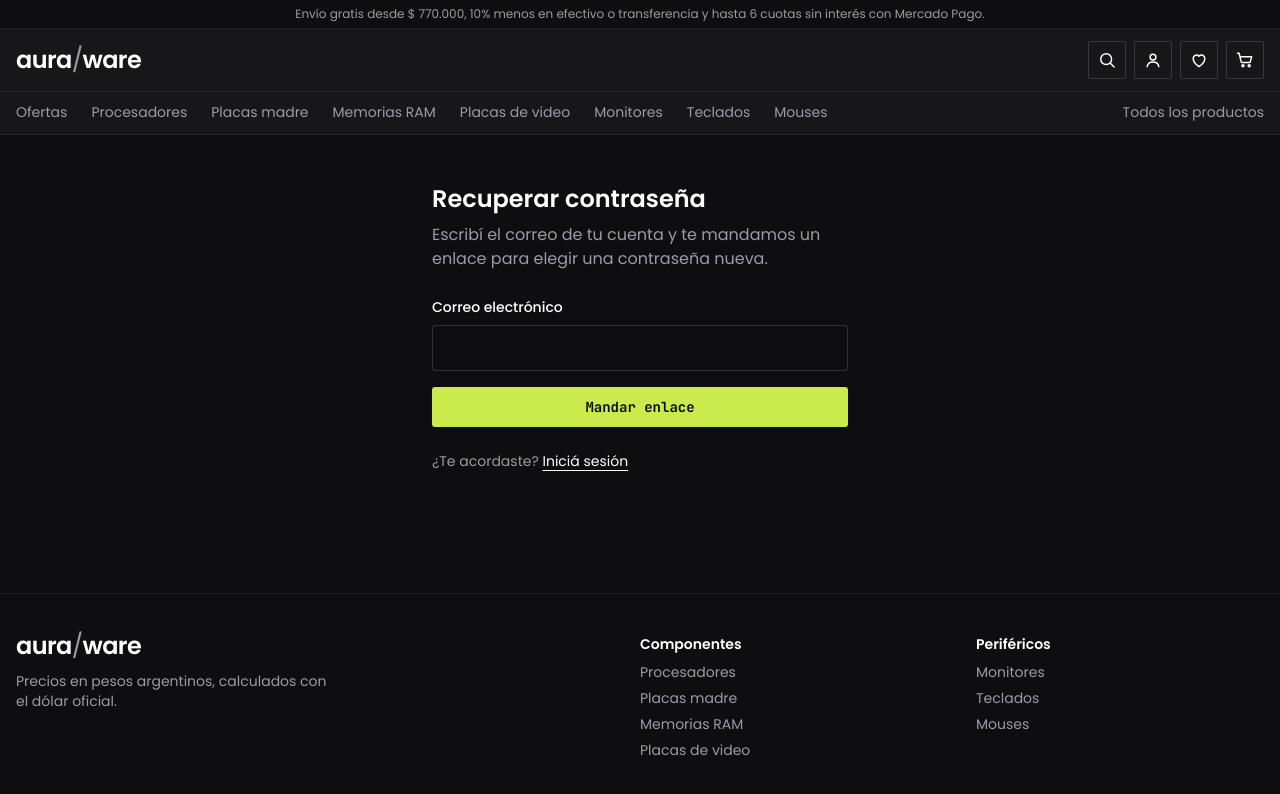
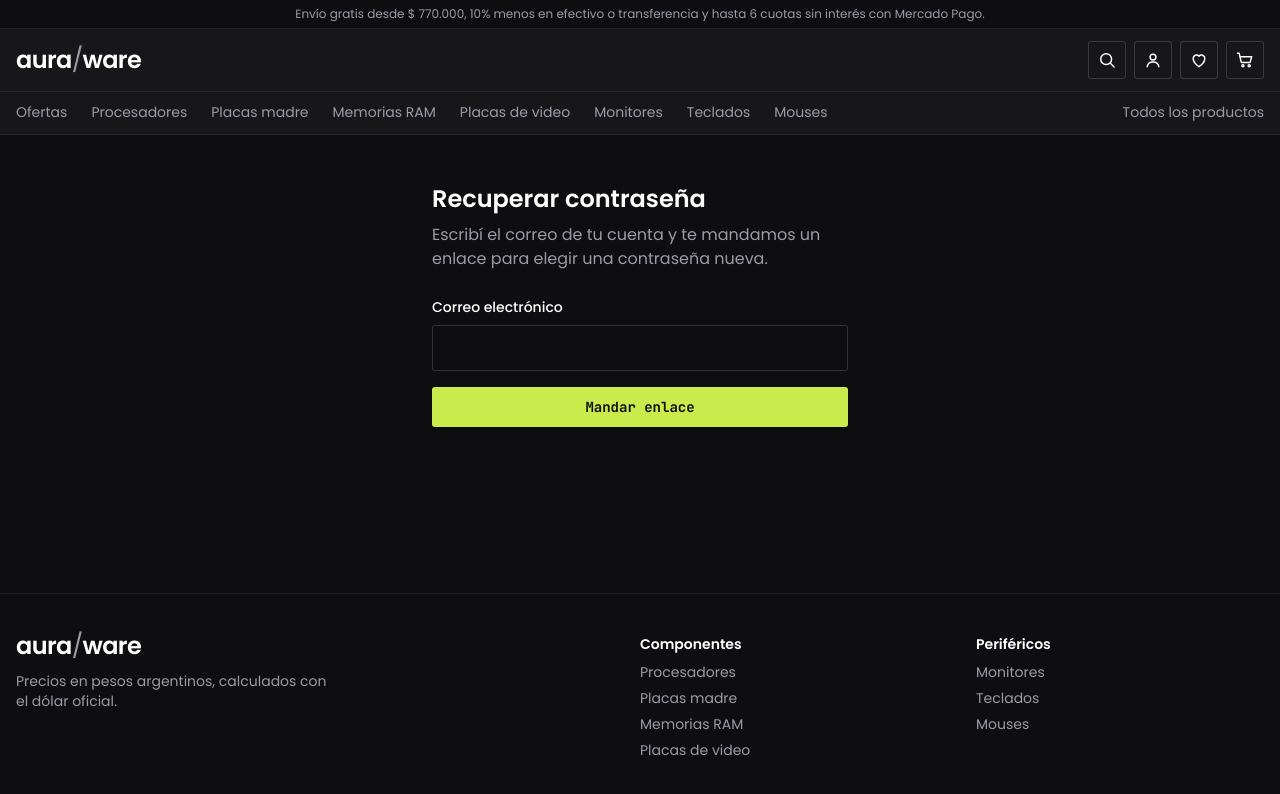
Before and after one commit to lvxro/hardware-store, a React (Vite) app: page /recuperar-contrasena in a window 1280 px wide. Shown: the top 794 px of the page. Built offline with nearby package versions, Linux system fonts and the light colour scheme; no server answers; the database is empty.

Commit message:
T-028 saca el texto "¿Te acordaste? Iniciá sesión" de recuperar contraseña
Co-Authored-By: Claude Sonnet 5.5 <noreply@anthropic.com>
Claude-Session: https://claude.ai/code/session_01BFPWQD7ayGuWfffocNmBgV

```diff
--- a/src/pages/RecuperarContrasena.jsx
+++ b/src/pages/RecuperarContrasena.jsx
@@ -75,17 +75,6 @@ export default function RecuperarContrasena({ sesion }) {
           {enviando ? 'Un momento…' : 'Mandar enlace'}
         </button>
       </form>
-
-      <p className="mt-6 text-sm text-muted">
-        ¿Te acordaste?{' '}
-        <Link
-          to="/ingresar"
-          state={state}
-          className="text-white underline underline-offset-4 hover:text-lime"
-        >
-          Iniciá sesión
-        </Link>
-      </p>
     </div>
   )
 }
```
